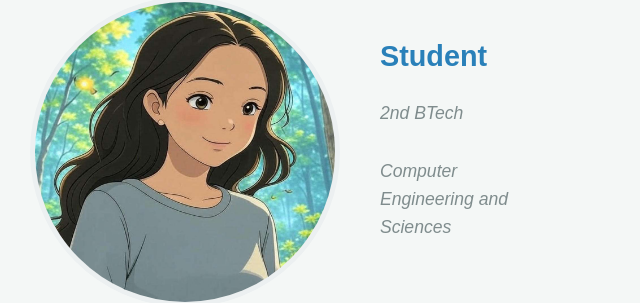
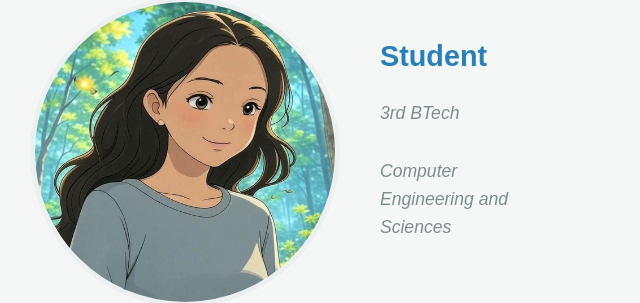
Before and after one commit to TejaswiniBandaru005/Portfolio, a plain HTML site: page index.html in a window 1280 px wide. Shown: the part 263-566 px from the top of the page, 640-1280 px from the left. Drawn offline with Linux system fonts and the light colour scheme.

Commit message:
index.html

```diff
--- a/index.html
+++ b/index.html
@@ -28,7 +28,7 @@
       <img src="pic5.jpg" alt="Profile Pic" class="profile-pic"/>
       <div class="student-info">
         <h3>Student</h3>
-        <h4>2nd BTech</h4>
+        <h4>3rd BTech</h4>
         <h4>Computer Engineering and Sciences</h4>
       </div>
     </div>
```
